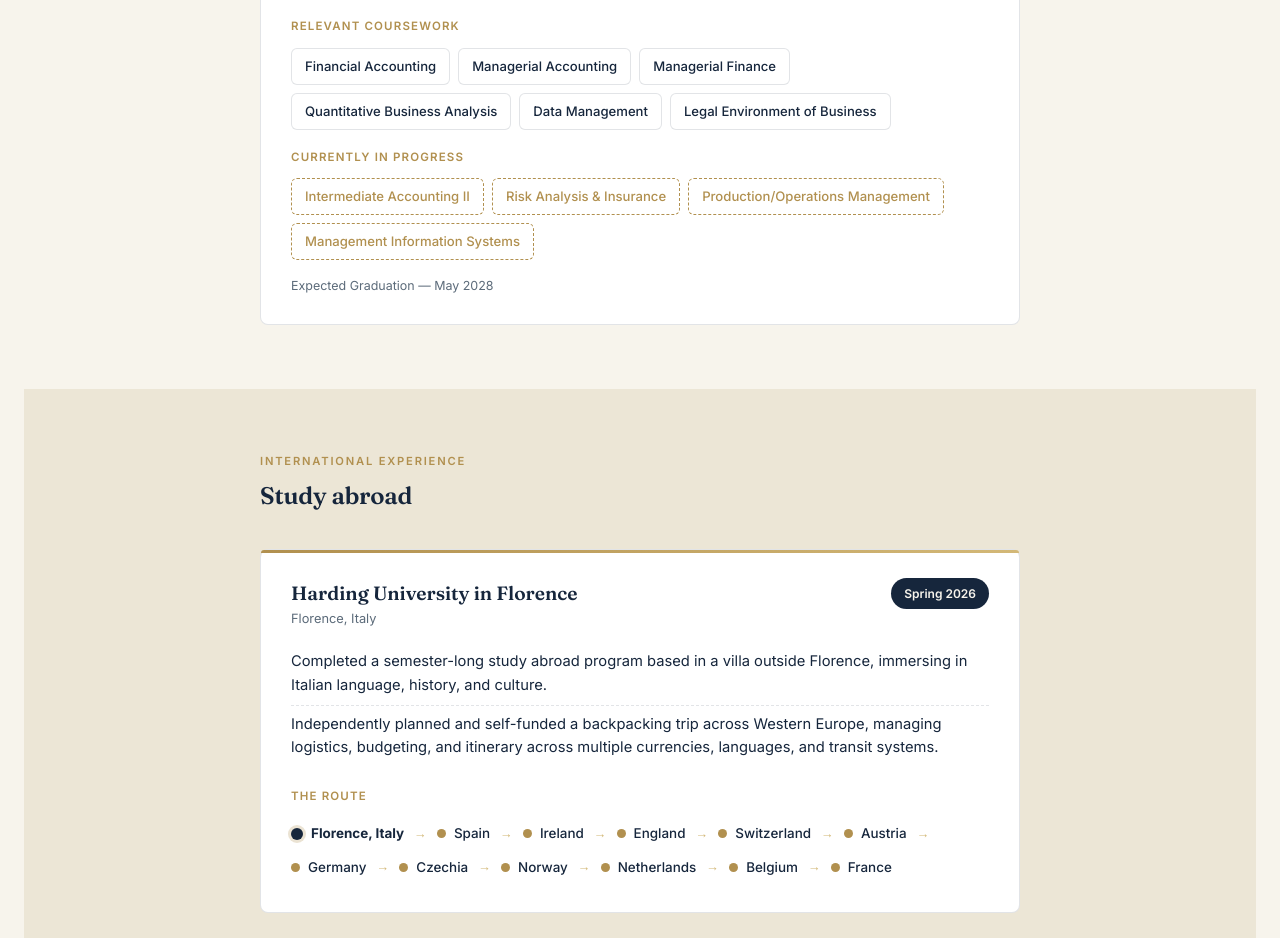
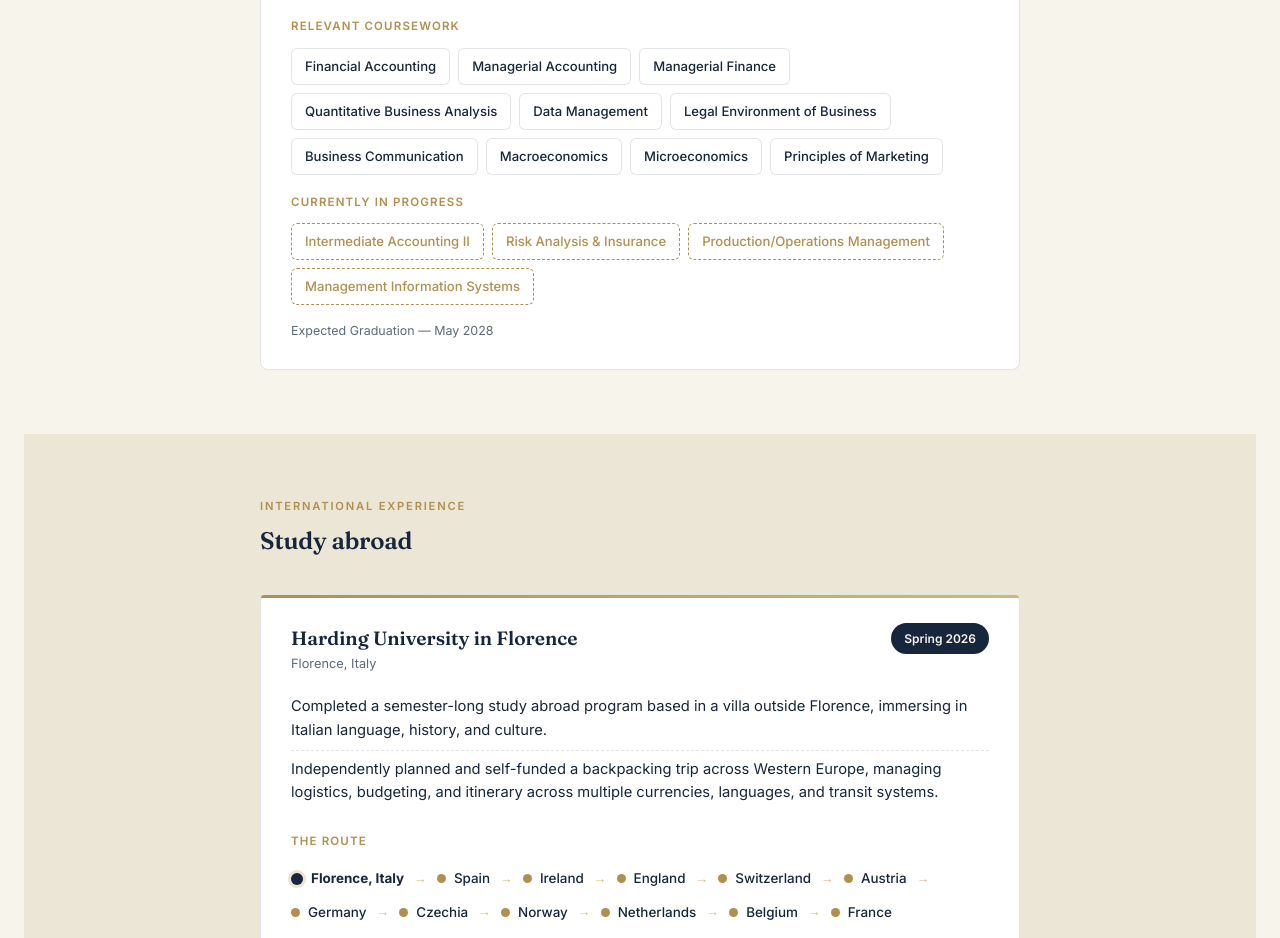
Before and after one commit to docoffey4195/daniel-coffey-resume, a plain HTML site: page index.html in a window 1280 px wide. Shown: the part 2320-3258 px from the top of the page. Drawn offline with Linux system fonts and the light colour scheme.

Commit message:
Update index.html

```diff
--- a/index.html
+++ b/index.html
@@ -561,6 +561,10 @@
           <span class="chip">Quantitative Business Analysis</span>
           <span class="chip">Data Management</span>
           <span class="chip">Legal Environment of Business</span>
+          <span class="chip">Business Communication</span>
+          <span class="chip">Macroeconomics</span>
+          <span class="chip">Microeconomics</span>
+          <span class="chip">Principles of Marketing</span>
         </div>
       </div>
       <div style="margin-top:18px;">
```
